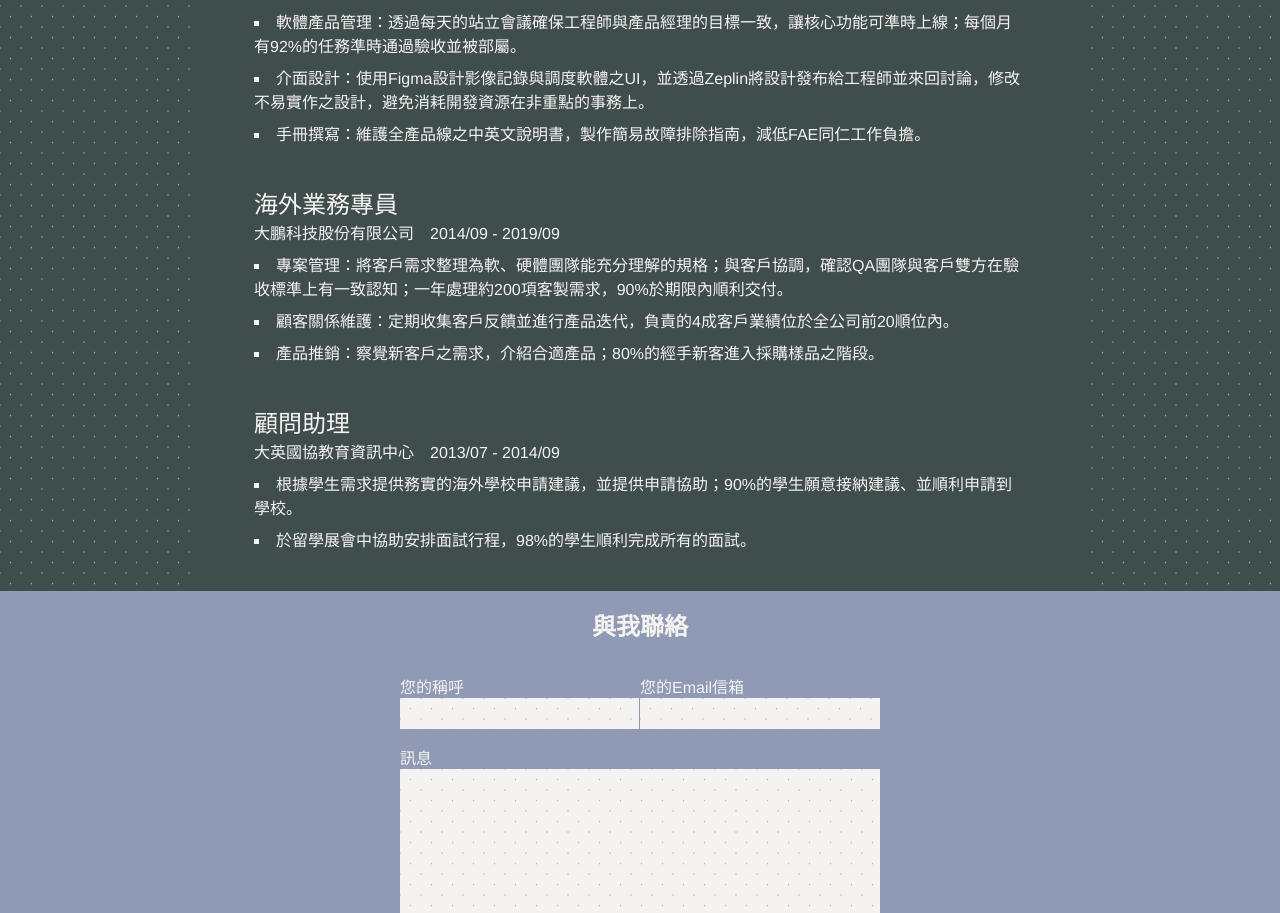
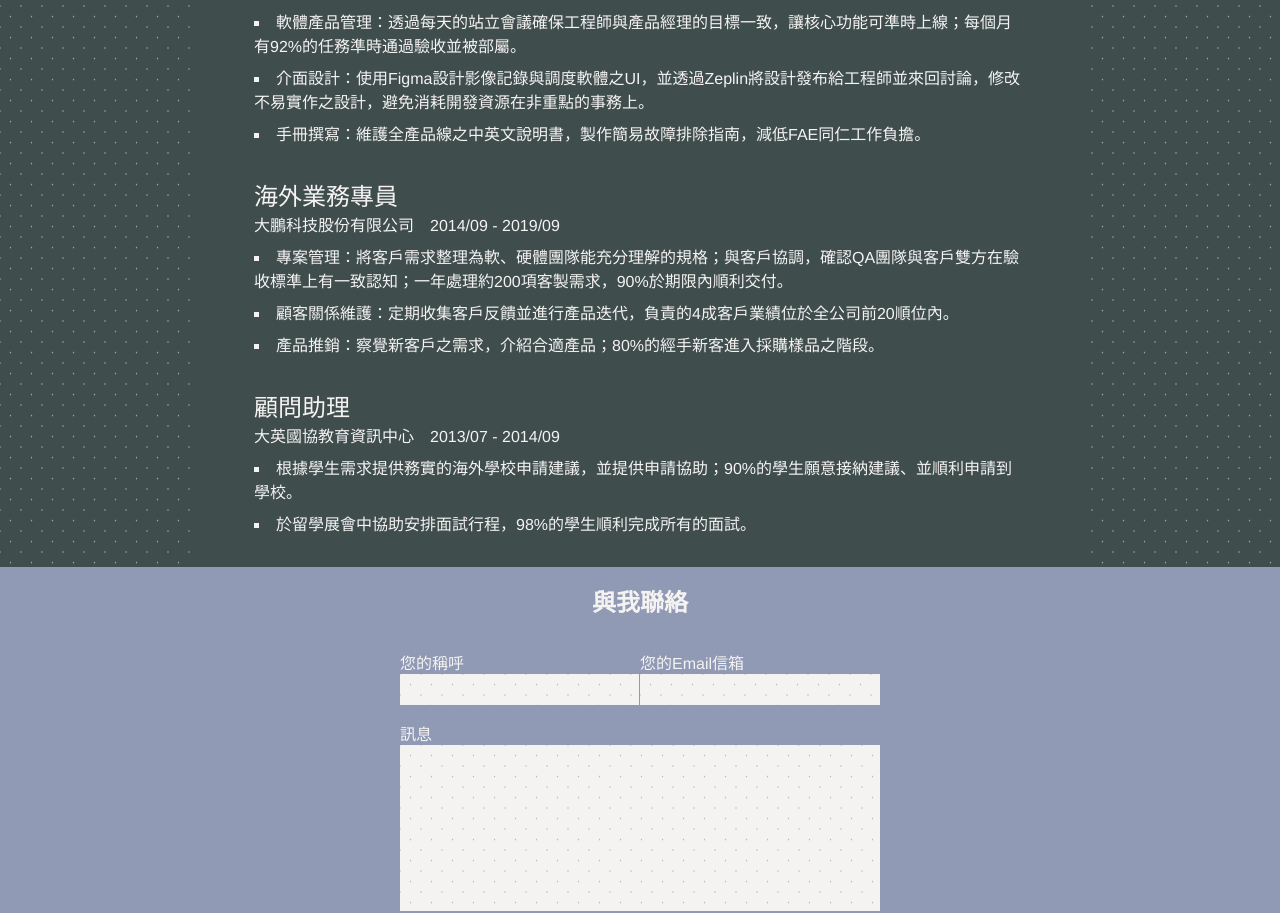
Before and after one commit to tzynwang/resume, a Vue app: page / in a window 1280 px wide. Shown: the part 3000-3913 px from the top of the page. Built offline with nearby package versions, Linux system fonts and the light colour scheme.

Commit message:
feat: experienceCard.vue padding Set padding 0 for __responsibility:last-child

```diff
--- a/src/components/experienceCard.vue
+++ b/src/components/experienceCard.vue
@@ -45,6 +45,10 @@ export default {
     &__responsibility {
       list-style: square inside;
       padding: 0 0 .5rem 0;
+
+      &:last-child {
+        padding: 0;
+      }
     }
   }
 }
```
